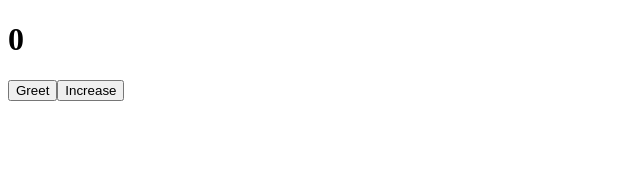
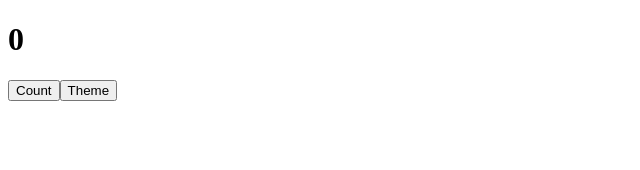
Before and after one commit to ayushisahoo22/react_js, a React (Vite) app in the folder 02counter/: page / in a window 1280 px wide. Shown: the top 170 px of the page, without its empty margins (0-640 px from the left). Built offline with nearby package versions, Linux system fonts and the light colour scheme.

Commit message:
UseMemo Hook

```diff
--- /dev/null
+++ b/02counter/src/Hooks/useMemo.jsx
@@ -0,0 +1,37 @@
+import { useState, useMemo } from "react";
+
+function Memo() {
+
+  const [count, setCount] = useState(0);
+  const [dark, setDark] = useState(false);
+  function slowFunction(num) {
+    console.log("Calculating...");
+    for(let i=0;i<1000000000;i++) {}
+    return num * 2;
+  }
+  function toggleTheme(t){
+    if(t===false) console.log("Light");
+    else console.log("Dark");
+  }
+  //no need to use react.memo explicitly here as it memoizes the value
+  const result = useMemo(() => {
+    return slowFunction(count);
+  }, [count]);
+
+  return (
+    <>
+      <h1>{result}</h1>
+      <button onClick={() => setCount(count + 1)}>
+        Count
+      </button>
+      <button onClick={() =>{
+            toggleTheme(!dark),
+            setDark(!dark)}
+        }>
+        Theme
+      </button>
+    </>
+  );
+}
+
+export default Memo;
--- a/02counter/src/main.jsx
+++ b/02counter/src/main.jsx
@@ -9,6 +9,7 @@ import Component1 from './Hooks/useContext.jsx'
 import UseRef from './Hooks/useRef.jsx'
 import Reducer from './Hooks/useReducer.jsx'
 import Callback from './Hooks/useCallback.jsx'
+import Memo from './Hooks/useMemo.jsx'
 
 //    Object
 // const carInfo={
@@ -51,5 +52,7 @@ createRoot(document.getElementById('root')).render(
 
   // <Reducer/>
 
-  <Callback/>
+  // <Callback/>
+
+  <Memo/>
 )
```
